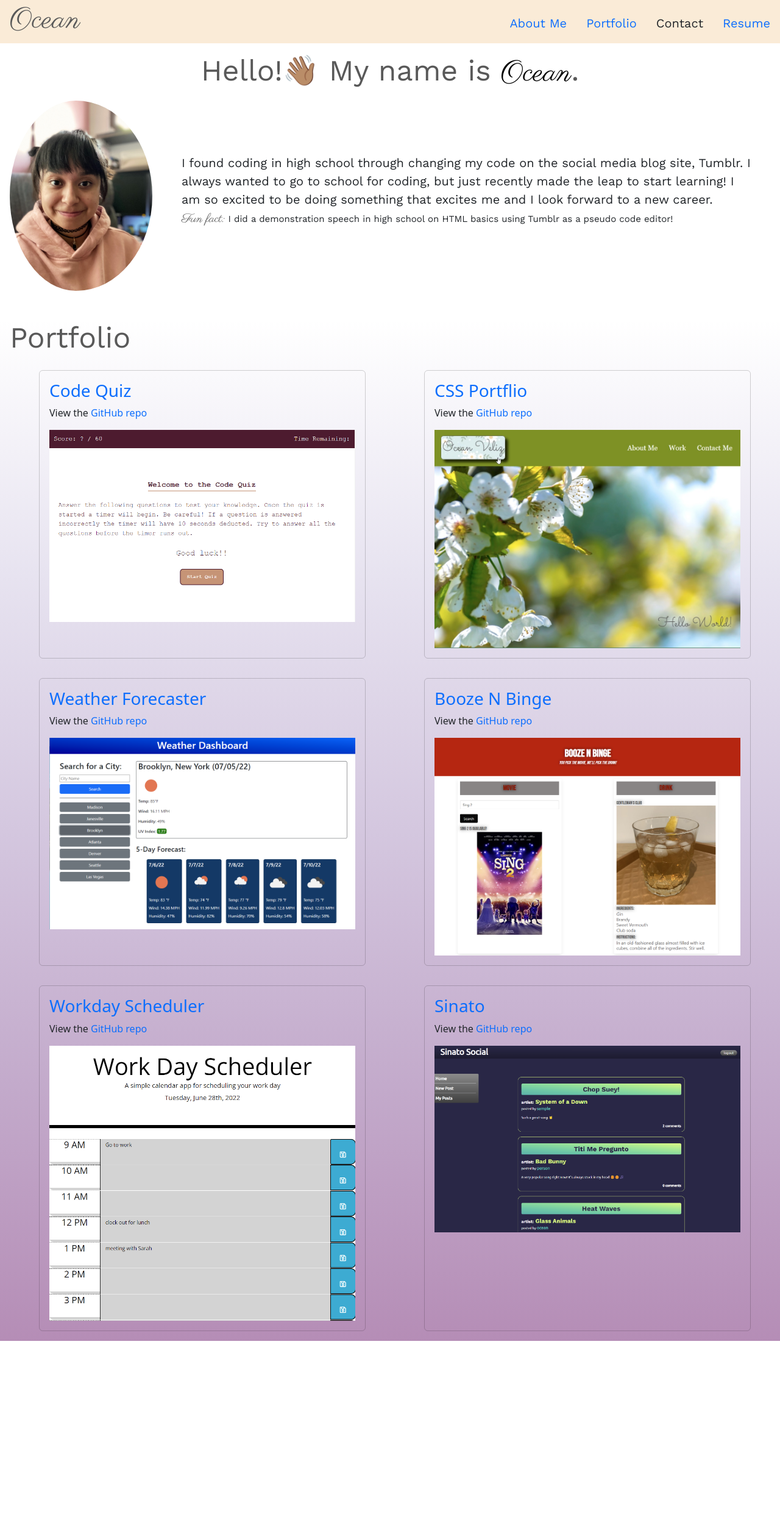
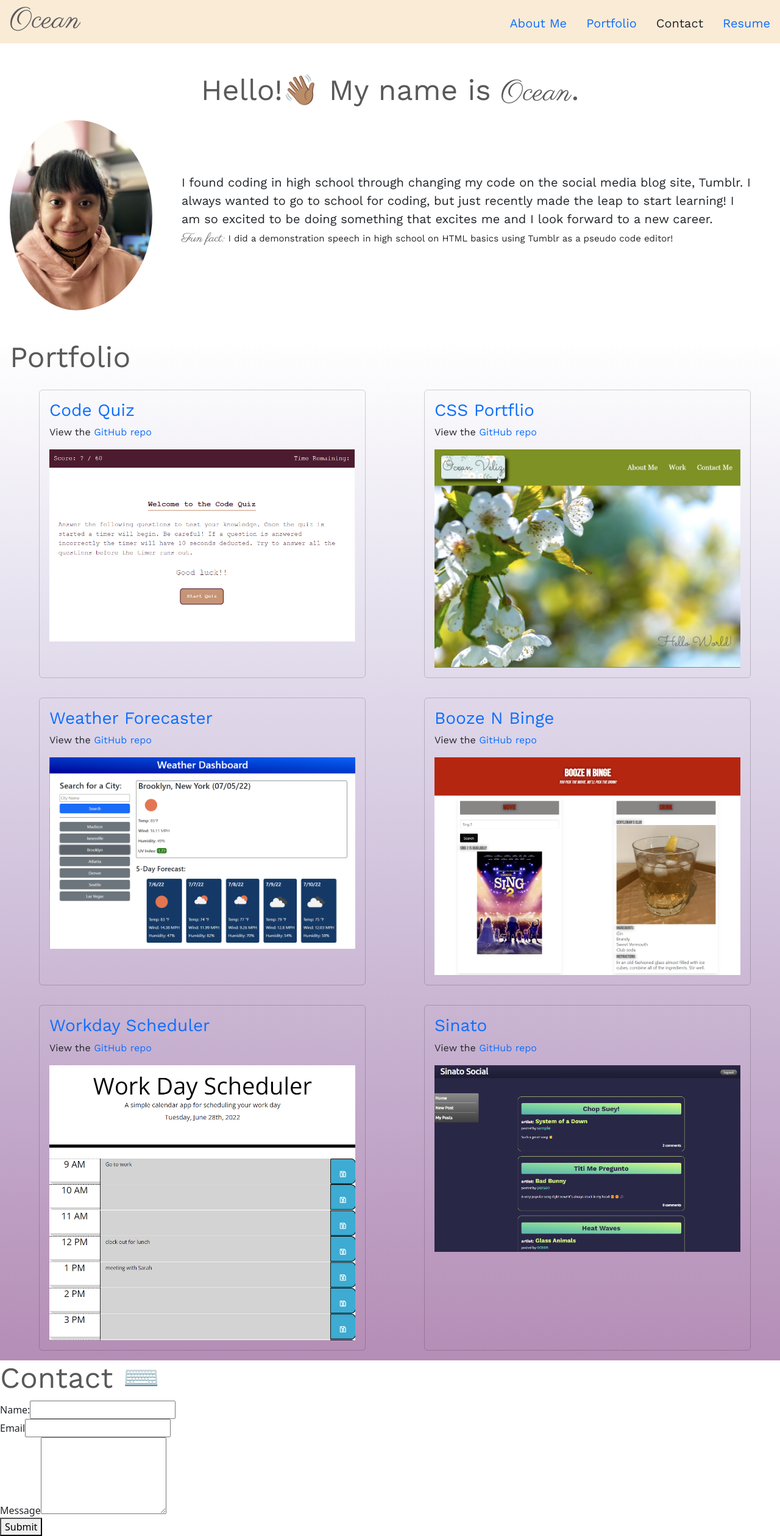
Before and after one commit to oceanlatte/my-react-portfolio, a React (Create React App) app: page / in a window 1280 px wide. Shown: the whole page at 61% size. Before the commit the page ends 2199 px from the top, so only its background shows below. Built offline with nearby package versions, Linux system fonts and the light colour scheme.

Commit message:
add basic form

```diff
--- a/src/App.css
+++ b/src/App.css
@@ -4,6 +4,7 @@
   --tan: #FAEBD7;
   --gray: #595959;
   --work-sans: 'Work Sans', sans-serif;
+  --parisienne: 'Parisienne', cursive;
 }
 
 body {
@@ -54,7 +55,6 @@ header {
 /*  --about me styling--  */
 .about-title-span {
   font-family: 'Parisienne', cursive;
-  color: black;
 }
 
 .about-description {
@@ -81,6 +81,7 @@ header {
 
 #card-styling {
   background-color: transparent;
+  font-family: var(--work-sans);
 }
 
 #card-styling a {
--- a/src/App.js
+++ b/src/App.js
@@ -3,6 +3,7 @@ import './App.css';
 import Header from './components/Header';
 import About from './components/About';
 import Portfolio from './components/Portfolio';
+import Contact from './components/Contact';
 
 function App() {
 
@@ -12,8 +13,9 @@ function App() {
       <Header>
       </Header>
       <main>
-        <About></About>
+        <About />
         <Portfolio/>
+        <Contact />
       </main>
     </div>
   );
--- a/src/components/About.js
+++ b/src/components/About.js
@@ -4,7 +4,7 @@ import selfie from '../assets/images/portfolio-img-1.JPG';
 function About() {
   return (
     <article id='about'>
-      <h2 className='section-title text-center my-3'>
+      <h2 className='section-title text-center mb-3 mt-5'>
         Hello!👋🏽 My name is <span className="about-title-span">Ocean</span>.
       </h2>
       <div className='d-flex align-items-center justify-content-between'>
--- /dev/null
+++ b/src/components/Contact.js
@@ -0,0 +1,28 @@
+import React from 'react';
+
+function Contact() {
+  return (
+    <div>
+      <h2 className='section-title'>Contact ⌨️</h2>
+
+      <form >
+        <div>
+          <label htmlFor='name' >Name:</label>
+          <input type='text' name='name' />
+        </div>
+        <div>
+          <label htmlFor='email'>Email</label>
+          <input type='email' name='email' />
+        </div>
+        <div>
+          <label htmlFor='message'>Message</label>
+          <textarea name='message' rows='5' />
+        </div>
+        <button type='submit'>Submit</button>
+      </form>
+
+    </div>
+  )
+};
+
+export default Contact;
```
